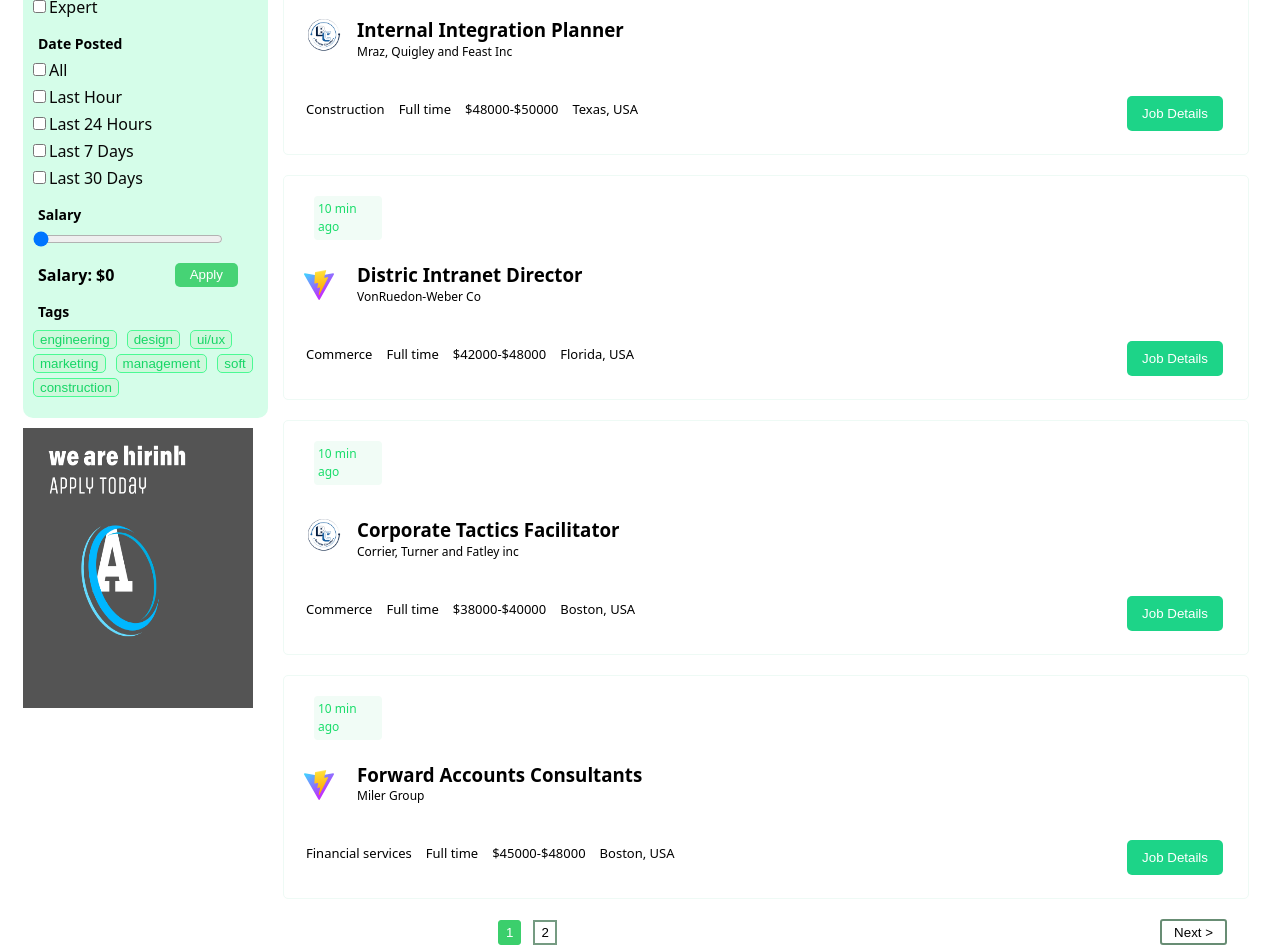
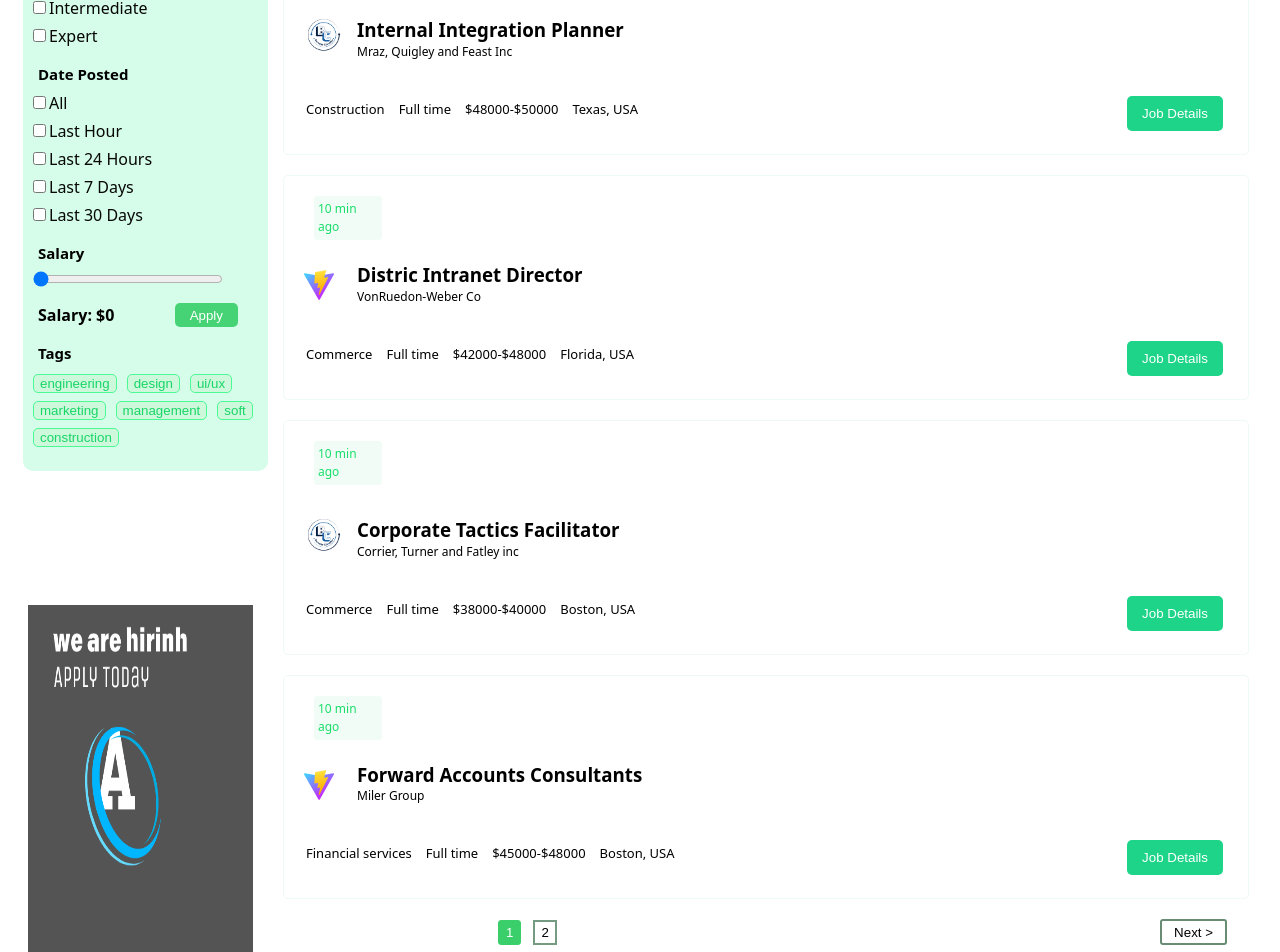
Before and after one commit to Maurrreenn/JobsPortal, a React (Vite) app in the folder job-portal/: page /jobs in a window 1280 px wide. Shown: the part 840-1792 px from the top of the page. Built offline with nearby package versions, Linux system fonts and the light colour scheme.

Commit message:
update some components

```diff
--- a/job-portal/src/Components/Footer.css
+++ b/job-portal/src/Components/Footer.css
@@ -91,35 +91,38 @@
     justify-content: center;
     text-align: center;
     margin-bottom: -10px;
-    width: 100%;
+    width: 90%;
 }
 
   .footer-subheading {
     text-align: center;
     font-size: 16px;
-    padding-right: 25px;
+   /* padding-right: 10px;*/
     padding-bottom: 5px;
     margin-top: -50px;
 }
 
   span {
     text-align: center;
+    justify-content: center;
     font-size: 14px;
-    margin-left: -34px;
+   /* margin-left: -10px; */
   }
 
   .ownership-right {
    font-size: 14px;
-   width: 100%;
+   /* width: 100%; */
    align-content: center;
    justify-content: center;
+   align-items: center;
+   /*margin-left: -18px; */
   }
 
   .copyright-info {
    margin-top: 10px;
    display: flex;
    flex-direction: column-reverse;
-   width: 100%;
+  /* width: 100%;*/
   }
 
   .footer-copyright {
@@ -129,18 +132,21 @@
     margin-top:-10px;
     justify-content: center;
     align-items: center;
+    text-align: center;
+    /*margin-left: -25px; */
   }
 
   .Newsletter-email-input {
     font-size: 12px;
     padding-right: 35px;
-    margin-left: -30px;
+    width: 170px;
+   /* margin-left: -30px; */
   }
 
   .subscribe-button {
     font-size: 12px;
     width: 220px;
-    margin-left: -30px;
+    /*margin-left: -30px; */
   }
 
   .job-footer-description {
--- a/job-portal/src/Components/Header.css
+++ b/job-portal/src/Components/Header.css
@@ -84,9 +84,10 @@
 
 @media (max-width: 768px) {
   .pagenav {
-    width:84%;
+    /*width: 83%; */
     padding-top: 30px;
     padding-bottom: 20px;
+    margin-top: -10px;
   }
 
 
--- a/job-portal/src/Components/JobsPage/HiringCard.css
+++ b/job-portal/src/Components/JobsPage/HiringCard.css
@@ -1,16 +1,15 @@
 /* HiringCard.css */
 
-/*.hiring-card-flier {
-  margin-top: 10px;
+.hiring-card-flier {
+  margin-top: -380px;
   margin-left: 20px;
-  margin-bottom: 50px;
+  margin-bottom: 60px;
 }
 
 @media  (max-width: 768px) {
   .hiring-card-flier {
     position: relative;
-    margin-bottom: 1px;
-    margin-top: 20px;
+    margin-bottom: 40px;
+    margin-top: 45px;
   }
 }
-  */
--- a/job-portal/src/Components/JobsPage/HiringCard.jsx
+++ b/job-portal/src/Components/JobsPage/HiringCard.jsx
@@ -1,15 +1,14 @@
-/* import React from "react";
+ import React from "react";
 import './HiringCard.css';
 
 
 const HiringCard = () => {
   return (
     <div className="hiring-card-flier">
-      <img src="/hiring.png" alt="Hiring Card" width={225} height={300} />
+      <img src="/hiring.png" alt="Hiring Card" width={225} height={350} />
     </div>
   )
 }
 
 
 export default HiringCard;
-*/
--- a/job-portal/src/Components/JobsPage/JobFiltrableSideBar.css
+++ b/job-portal/src/Components/JobsPage/JobFiltrableSideBar.css
@@ -21,8 +21,8 @@
 .sub-heading {
   font-weight: bold;
   margin-left: 15px;
-  font-size: 14px;
-  margin-bottom: 4px;
+  font-size: 15px;
+  margin-bottom: 5px;
 }
 
 .search-input {
@@ -49,7 +49,7 @@
   display: block;
   cursor: pointer;
   color: rgb(7, 6, 6);
-  margin-bottom: 3px;
+  margin-bottom: 4px;
 }
 
 .more-cat-button {
@@ -112,13 +112,14 @@
   margin-left: 10px;
   border: 1px #4bfa94 solid;
   border-radius: 5px;
+  margin-bottom: 4px;
 }
 
-.hiring-card-flier {
+/*.hiring-card-flier {
   margin-left: -10px;
   margin-top: 10px;
   margin-bottom: 30px;
-}
+}*/
 
 @media (max-width: 768px) {
   .side-layout {
@@ -135,12 +136,13 @@
     font-size: 16px;
   }
 
-  .hiring-card-flier {
+ /* .hiring-card-flier {
     width: 90%;
-  }
+  }*/
 
   .tags {
   font-size: 18px;
+  margin-bottom: 10px;
 }
 
 .apply {
--- a/job-portal/src/Components/JobsPage/JobFiltrableSideBar.jsx
+++ b/job-portal/src/Components/JobsPage/JobFiltrableSideBar.jsx
@@ -133,9 +133,6 @@ const JobFiltrableSideBar = () => {
            ))}
           </div>
         </aside>
-          <div className="hiring-card-flier">
-            <img src="/hiring.png" alt="Hiring Card" width={230} height={280} />
-         </div>
       </div>
     </>
 
--- a/job-portal/src/Components/JobsPage/TopCompanySection.css
+++ b/job-portal/src/Components/JobsPage/TopCompanySection.css
@@ -71,7 +71,7 @@
 
   .top-company-container {
     position: relative;
-    width: 92%;
+    width: 91%;
     padding-bottom: 25px;
     padding-left: 20px;
     padding-right: 20px;
@@ -99,4 +99,9 @@
   justify-content: center;
   margin-left: 1px;
 }
+
+.logo-card {
+  width: 100%;
+  height: auto;
 }
+}
--- a/job-portal/src/Pages/Jobs.jsx
+++ b/job-portal/src/Pages/Jobs.jsx
@@ -5,6 +5,7 @@ import JobList from '../Components/JobsPage/JobList';
 import TopCompany from '../Components/JobsPage/TopCompanySection';
 import { useState } from 'react';
 import {useOutletContext} from 'react-router-dom';
+import HiringCard from '../Components/JobsPage/HiringCard';
 
 
 const Jobs = () => {
@@ -24,12 +25,14 @@ const Jobs = () => {
          onClick={() => setShowFilter(!showFilter)}
         >{showFilter ? "Hide Filter" : "Show Filter"}</button>
 
-
         <div className={`layout-container ${showFilter ? "open" : ""}`}>
            <div className='toggle-aside'>
               <JobFiltrableSideBar />
            </div>
               <JobList />
+        </div>
+         <div className={`section-layout ${showFilter ? "open" : ""}`}>
+            <HiringCard />
         </div>
         <div className={`section-layout ${showFilter ? "open" : ""}`}>
         <TopCompany />
```
